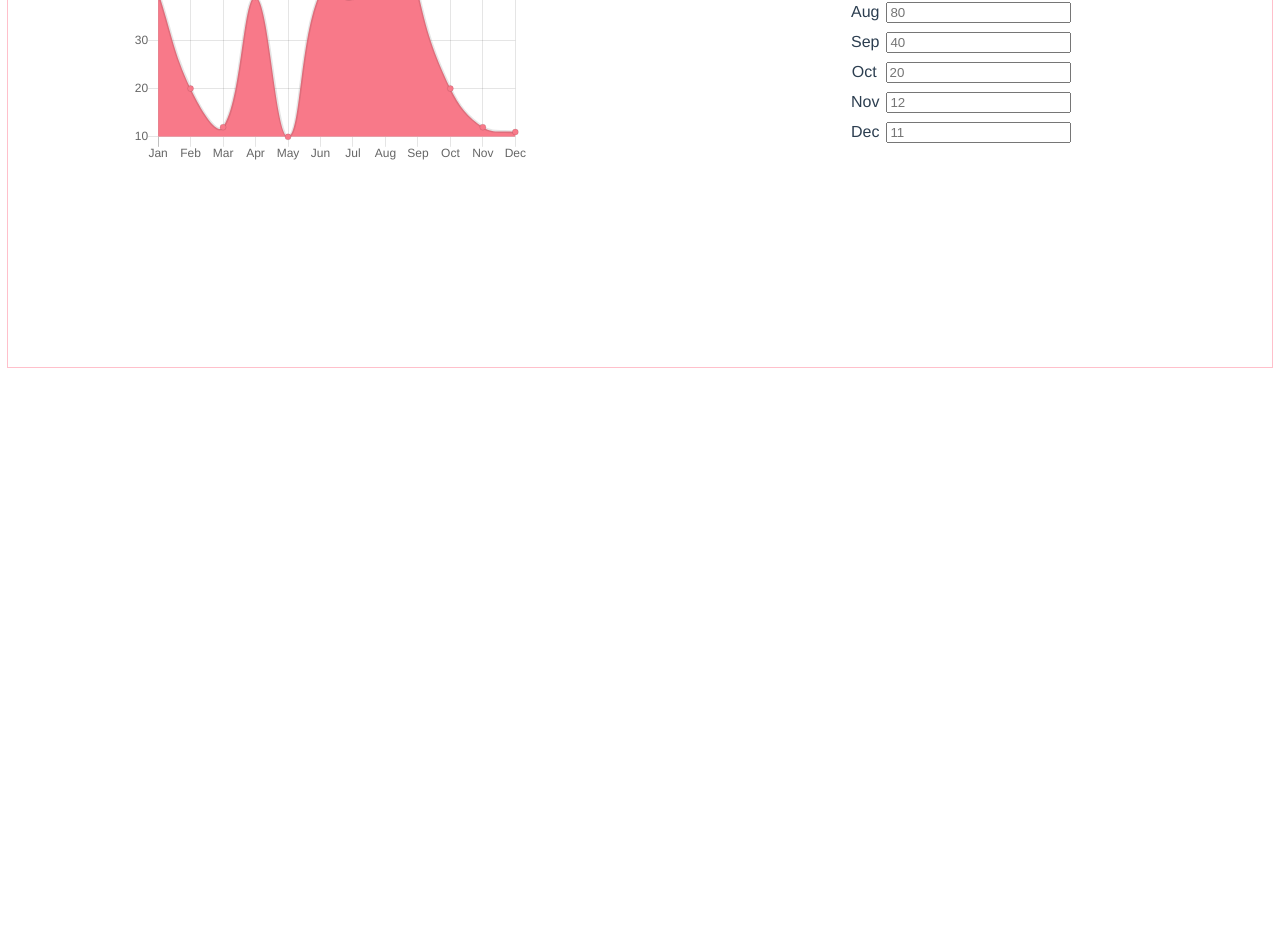
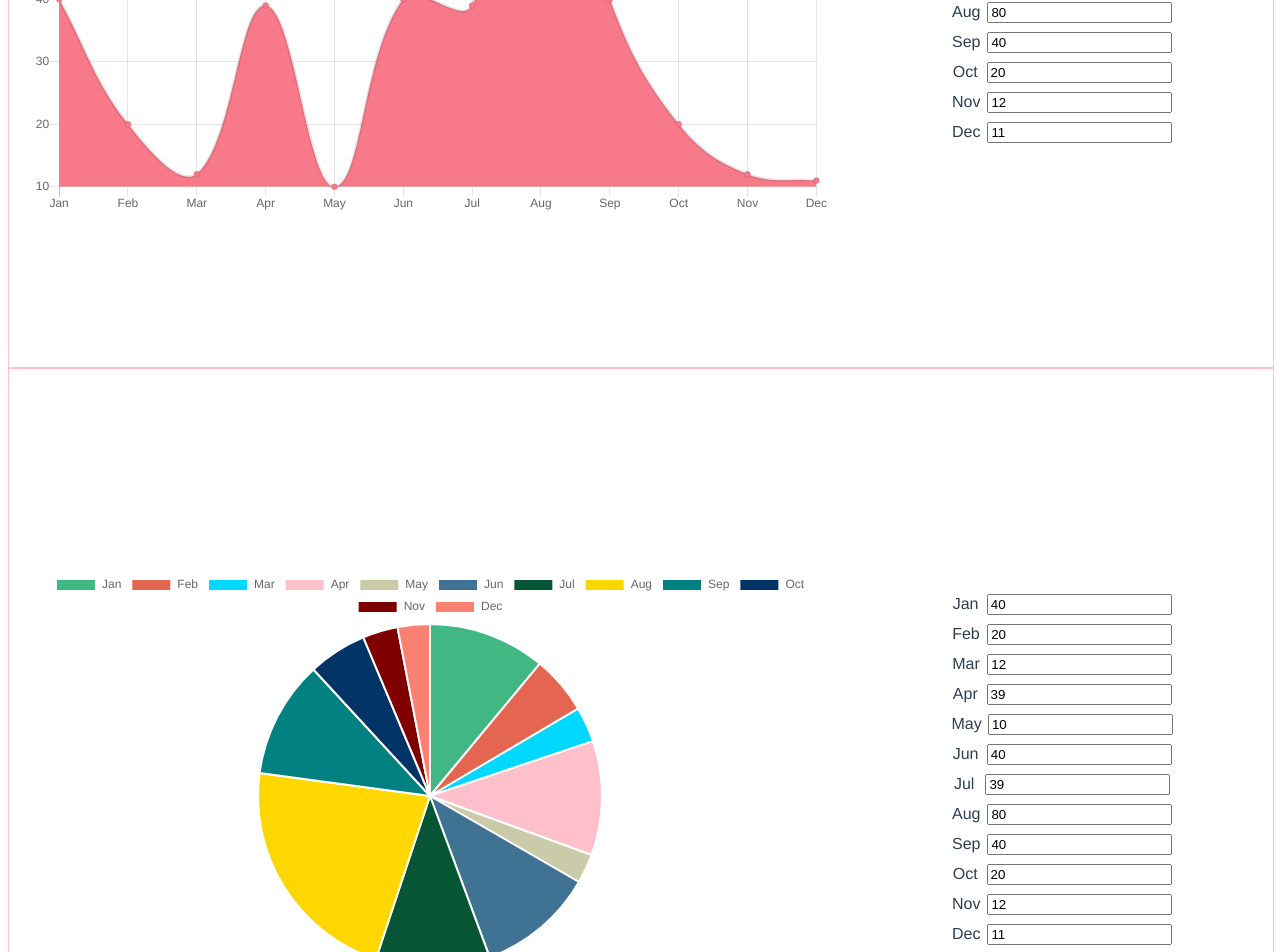
Before and after one commit to ShmidtAlex/test-websocket, a Vue app: page /chartjs in a window 1280 px wide. Shown: the part 520-1472 px from the top of the page. Before the commit the page ends 896 px from the top, so only its background shows below. Built offline with nearby package versions, Linux system fonts and the light colour scheme.

Commit message:
pie-charts component created and setted, but still need to setup of changing and rerendering

```diff
--- a/src/components/DataSet.vue
+++ b/src/components/DataSet.vue
@@ -23,6 +23,7 @@
 
       }
     },
+
     methods: {
       replaceValue(obj){
         this.$emit('changeMonthValue', obj)
--- a/src/components/DataSetInput.vue
+++ b/src/components/DataSetInput.vue
@@ -1,7 +1,7 @@
 <template>
   <div class="row-wrapper">
     <label>{{ label }}</label>
-    <input type="text" :placeholder="input" v-model="settedVal" @keyup.enter="setValue">
+    <input type="text" v-model="settedVal" @keyup.enter="setValue">
   </div>
 </template>
 <script>
@@ -22,7 +22,7 @@
     },
     data() {
       return {
-        settedVal: null
+        settedVal: this.input
       }
     },
     computed: {
--- a/src/components/LineCharts.vue
+++ b/src/components/LineCharts.vue
@@ -6,6 +6,7 @@
 
     mounted () {
       this.renderChart(this.chartdata, this.options)
+      console.log(this.$data._chart)
     }
   }
 </script>
--- /dev/null
+++ b/src/components/PieCharts.vue
@@ -0,0 +1,11 @@
+<script>
+  import { Pie } from 'vue-chartjs'
+  export default {
+    extends: Pie,
+    props: ['chartdata', 'options'],
+
+    mounted () {
+      this.renderChart(this.chartdata, this.options);
+    }
+  }
+</script>
--- a/src/views/ChartjsBased.vue
+++ b/src/views/ChartjsBased.vue
@@ -1,15 +1,24 @@
 <template>
-  <div class="wrapper-main">
-    <line-charts ref="chart" :options="options" :chartdata="computedChartdata"></line-charts>
-    <data-set :entries="chartdata" @changeMonthValue="setMonthData"/>
+  <div style="width: 100%">
+    <div class="wrapper-main">
+      <LineCharts :width="800" :height="500" ref="chart" :options="options" :chartdata="computedChartdata" />
+      <DataSet :entries="chartdata" @changeMonthValue="setMonthData"/>
+    </div>
+    <div class="wrapper-main">
+      <PieCharts :width="800" :options="chartOptions" :chartdata="chartData"/>
+      <DataSet :entries="chartData" @changeMonthValue="setMonthData"/>
+    </div>
   </div>
+
 </template>
 <script>
   import LineCharts from '../components/LineCharts.vue'
+  import PieCharts from '../components/PieCharts.vue'
   import DataSet from '../components/DataSet.vue'
   export default {
     components: {
       LineCharts,
+      PieCharts,
       DataSet
     },
     data() {
@@ -27,17 +36,30 @@
               data: [40, 20, 12, 39, 10, 40, 39, 80, 40, 20, 12, 11]
             }
           ]
+        },
+        chartOptions: {
+          hoverBorderWidth: 20
+        },
+        chartData: {
+          hoverBackgroundColor: "red",
+          hoverBorderWidth: 10,
+          labels: ['Jan', 'Feb', 'Mar', 'Apr', 'May', 'Jun', 'Jul', 'Aug', 'Sep', 'Oct', 'Nov', 'Dec'],
+          datasets: [
+            {
+              label: "Data One",
+              backgroundColor: ["#41B883", "#E46651", "#00D8FF",
+              "#ffc0cb", "#cbcba9", "#407294",
+              "#065535", "#ffd700", "#008080", "#003366", "#800000", "#fa8072"],
+              data: [40, 20, 12, 39, 10, 40, 39, 80, 40, 20, 12, 11]
+            }
+          ]
         }
+      }
+    },
 
-      }
-
-    },
     methods: {
       setMonthData(obj) {
-        console.log(+obj.val)
-        console.log(this.$data._chart)
         this.chartdata.datasets[0].data[obj.index] = +obj.val
-
         this.$refs.chart.renderChart(this.computedChartdata, this.computedOptionsdata)
       }
     },
```
